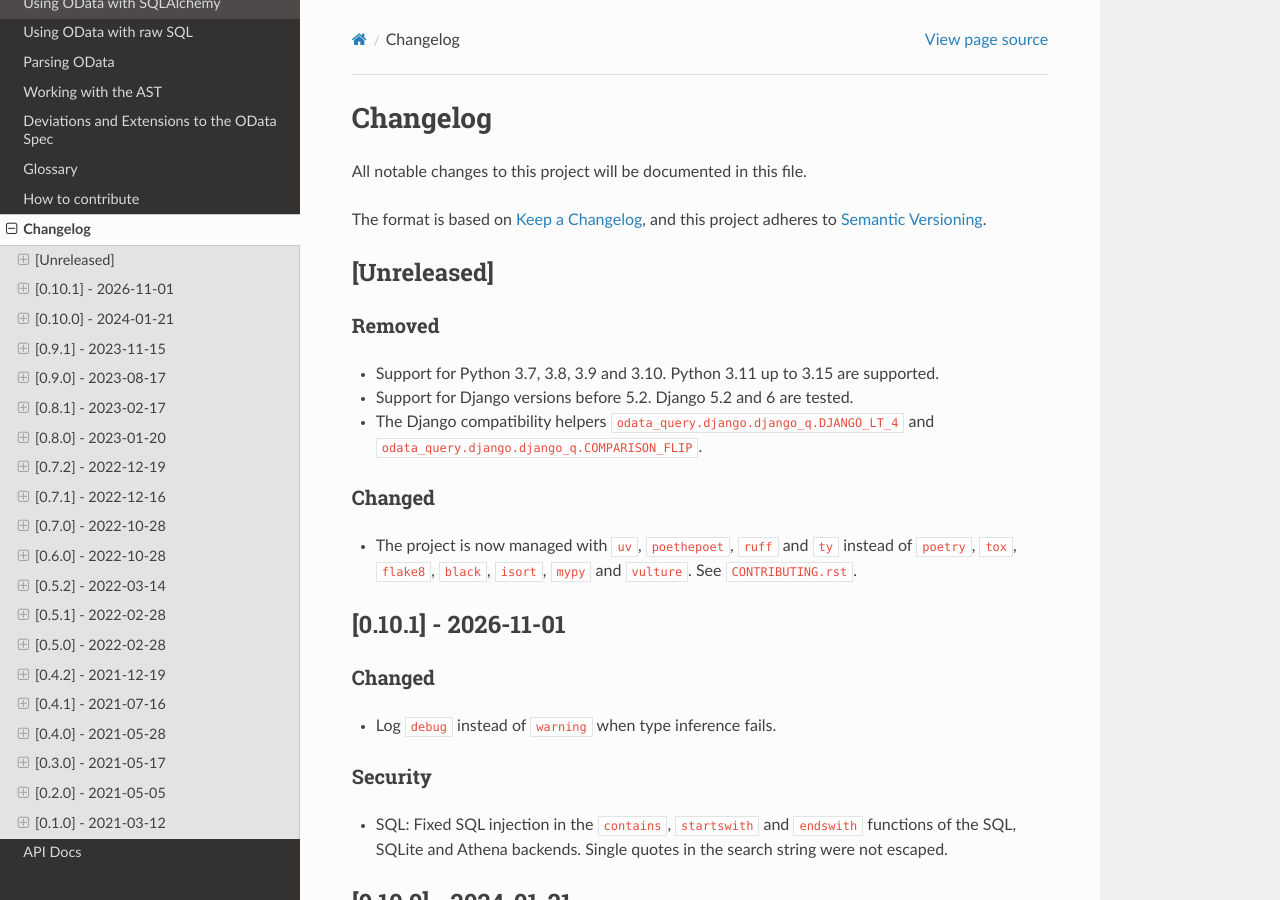
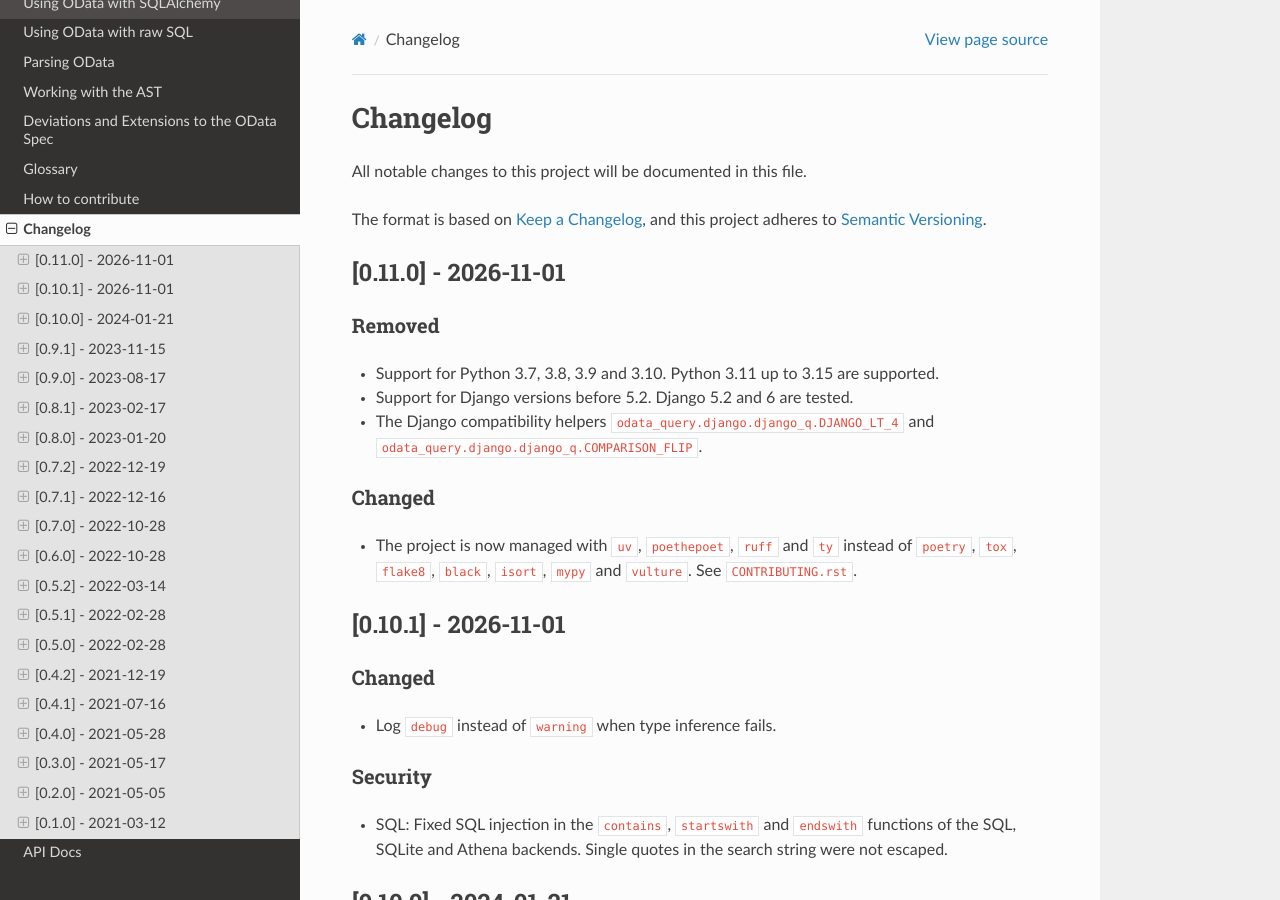
Before and after one commit to gorilla-co/odata-query, a Sphinx documentation site: the page built from docs/source/changelog.rst, in a window 1280 px wide and 900 px high. Built offline with Sphinx 7.4.7 and the Read the Docs theme 3.1.0, drawn with Linux system fonts in a browser that asks for light colours; some of the changed text lies outside the part shown.

Commit message:
Bump version: 0.10.1 → 0.11.0

```diff
--- a/CHANGELOG.rst
+++ b/CHANGELOG.rst
@@ -1,292 +1,294 @@
-
-Changelog
-=========
+###########
+ Changelog
+###########
 
 All notable changes to this project will be documented in this file.
 
-The format is based on `Keep a Changelog <https://keepachangelog.com/en/1.0.0/>`_\ ,
-and this project adheres to `Semantic Versioning <https://semver.org/spec/v2.0.0.html>`_.
+The format is based on `Keep a Changelog <https://keepachangelog.com/en/1.0.0/>`_, and
+this project adheres to `Semantic Versioning <https://semver.org/spec/v2.0.0.html>`_.
 
-[Unreleased]
----------------------
+***********************
+ [0.11.0] - 2026-11-01
+***********************
 
 Removed
-^^^^^^^
+=======
 
-* Support for Python 3.7, 3.8, 3.9 and 3.10. Python 3.11 up to 3.15 are supported.
-* Support for Django versions before 5.2. Django 5.2 and 6 are tested.
-* The Django compatibility helpers ``odata_query.django.django_q.DJANGO_LT_4``
-  and ``odata_query.django.django_q.COMPARISON_FLIP``.
+- Support for Python 3.7, 3.8, 3.9 and 3.10. Python 3.11 up to 3.15 are supported.
+- Support for Django versions before 5.2. Django 5.2 and 6 are tested.
+- The Django compatibility helpers ``odata_query.django.django_q.DJANGO_LT_4`` and
+  ``odata_query.django.django_q.COMPARISON_FLIP``.
 
 Changed
-^^^^^^^
+=======
 
-* The project is now managed with ``uv``, ``poethepoet``, ``ruff`` and ``ty``
-  instead of ``poetry``, ``tox``, ``flake8``, ``black``, ``isort``, ``mypy`` and
-  ``vulture``. See ``CONTRIBUTING.rst``.
+- The project is now managed with ``uv``, ``poethepoet``, ``ruff`` and ``ty`` instead of
+  ``poetry``, ``tox``, ``flake8``, ``black``, ``isort``, ``mypy`` and ``vulture``. See
+  ``CONTRIBUTING.rst``.
 
-
-[0.10.1] - 2026-11-01
----------------------
+***********************
+ [0.10.1] - 2026-11-01
+***********************
 
 Changed
-^^^^^^^
+=======
 
-* Log ``debug`` instead of ``warning`` when type inference fails.
+- Log ``debug`` instead of ``warning`` when type inference fails.
 
 Security
-^^^^^^^^
+========
 
-* SQL: Fixed SQL injection in the ``contains``, ``startswith`` and ``endswith``
-  functions of the SQL, SQLite and Athena backends. Single quotes in the search
-  string were not escaped.
+- SQL: Fixed SQL injection in the ``contains``, ``startswith`` and ``endswith``
+  functions of the SQL, SQLite and Athena backends. Single quotes in the search string
+  were not escaped.
 
-
-[0.10.0] - 2024-01-21
----------------------
+***********************
+ [0.10.0] - 2024-01-21
+***********************
 
 Added
-^^^^^
+=====
 
-* Parser,Django: Added support for geo.{intersects, distance, length} functions.
-* Python 3.11 coverage in test matrix.
-* Parser: Added support for durations specified in years and months.
+- Parser,Django: Added support for geo.{intersects, distance, length} functions.
+- Python 3.11 coverage in test matrix.
+- Parser: Added support for durations specified in years and months.
 
-
-[0.9.1] - 2023-11-15
---------------------
+**********************
+ [0.9.1] - 2023-11-15
+**********************
 
 Fixed
-^^^^^
+=====
 
-* SQL: support function calls on right-hand side of `contains` node.
+- SQL: support function calls on right-hand side of `contains` node.
 
-
-[0.9.0] - 2023-08-17
---------------------
+**********************
+ [0.9.0] - 2023-08-17
+**********************
 
 Fixed
-^^^^^
+=====
 
-* SQLAlchemy functions defined by ``odata_query``
+- SQLAlchemy functions defined by ``odata_query``
 
-    - no longer clash with other functions defined in ``sqlalchemy.func`` with
-       the same name.
-    - inherit cache to prevent SQLAlchemy performance warnings.
+      - no longer clash with other functions defined in ``sqlalchemy.func`` with
+            the same name.
+      - inherit cache to prevent SQLAlchemy performance warnings.
 
-
-[0.8.1] - 2023-02-17
---------------------
+**********************
+ [0.8.1] - 2023-02-17
+**********************
 
 Fixed
-^^^^^
+=====
 
-* SQLAlchemy: Fix detection of pre-existing joins for legacy Query objects.
+- SQLAlchemy: Fix detection of pre-existing joins for legacy Query objects.
 
-
-[0.8.0] - 2023-01-20
---------------------
+**********************
+ [0.8.0] - 2023-01-20
+**********************
 
 Added
-^^^^^
+=====
 
-* SQL: Support for the SQLite dialect.
+- SQL: Support for the SQLite dialect.
 
 Changed
-^^^^^^^
+=======
 
-* SQL: Refactored SQL support
+- SQL: Refactored SQL support
 
-    - The ``AstToSqlVisitor`` now implements basic, standard SQL and functions
-      as a base class for dialects.
-    - The Athena dialect now lives in ``AstToAthenaSqlVisitor``.
+      - The ``AstToSqlVisitor`` now implements basic, standard SQL and functions as a
+        base class for dialects.
+      - The Athena dialect now lives in ``AstToAthenaSqlVisitor``.
 
-
-[0.7.2] - 2022-12-19
---------------------
+**********************
+ [0.7.2] - 2022-12-19
+**********************
 
 Fixed
-^^^^^
+=====
 
-* SQLAlchemy; Return a 1.x ``Query`` if a 1.x ``Query`` is passed in the shorthand.
+- SQLAlchemy; Return a 1.x ``Query`` if a 1.x ``Query`` is passed in the shorthand.
 
-
-[0.7.1] - 2022-12-16
---------------------
+**********************
+ [0.7.1] - 2022-12-16
+**********************
 
 Fixed
-^^^^^
+=====
 
-* SQLAlchemy; Fix accidentally dropped support for 1.x style queries.
+- SQLAlchemy; Fix accidentally dropped support for 1.x style queries.
 
-
-[0.7.0] - 2022-10-28
---------------------
+**********************
+ [0.7.0] - 2022-10-28
+**********************
 
 Added
-^^^^^
+=====
 
-* A new visitor that roundtrips OData AST back to an OData query string.
-* SQLAlchemy: Support for SQLAlchemy Core through a new visitor.
-
+- A new visitor that roundtrips OData AST back to an OData query string.
+- SQLAlchemy: Support for SQLAlchemy Core through a new visitor.
 
 Changed
-^^^^^^^
+=======
 
-* Some lower-level SQLAlchemy related modules have been reorganized to
-  facilitate SQLAlchemy Core support.
+- Some lower-level SQLAlchemy related modules have been reorganized to facilitate
+  SQLAlchemy Core support.
 
-
-[0.6.0] - 2022-10-28
---------------------
+**********************
+ [0.6.0] - 2022-10-28
+**********************
 
 Changed
-^^^^^^^
+=======
 
-* Django; Rework Django query transformer to use Django query nodes more.
-  With the release of Django 4, we can now use ``Lookup``, ``Function``, and other
-  Django query nodes in queries directly instead of relying on the keyworded
-  syntax. For older Django versions, we can still transform those nodes to the
-  keyworded syntax.
-* Deps; Upgraded Sphinx and the ReadTheDocs theme.
-
+- Django; Rework Django query transformer to use Django query nodes more. With the
+  release of Django 4, we can now use ``Lookup``, ``Function``, and other Django query
+  nodes in queries directly instead of relying on the keyworded syntax. For older Django
+  versions, we can still transform those nodes to the keyworded syntax.
+- Deps; Upgraded Sphinx and the ReadTheDocs theme.
 
 Fixed
-^^^^^
+=====
 
-* Django; Support comparisons of boolean funcs to booleans
-  (e.g. ``contains(a, 'b') eq true``)
+- Django; Support comparisons of boolean funcs to booleans (e.g. ``contains(a, 'b') eq
+  true``)
 
-
-[0.5.2] - 2022-03-14
---------------------
+**********************
+ [0.5.2] - 2022-03-14
+**********************
 
 Changed
-^^^^^^^
+=======
 
-* Deps; Upgraded pytest.
+- Deps; Upgraded pytest.
 
 Fixed
-^^^^^
+=====
 
-* SQLAlchemy; Fixed datetime extract functions.
+- SQLAlchemy; Fixed datetime extract functions.
 
-
-[0.5.1] - 2022-02-28
---------------------
+**********************
+ [0.5.1] - 2022-02-28
+**********************
 
 Fixed
-^^^^^
+=====
 
-* QA; Remove ``type:ignore`` from ``grammar.py`` and fix resulting type issues.
+- QA; Remove ``type:ignore`` from ``grammar.py`` and fix resulting type issues.
 
-
-[0.5.0] - 2022-02-28
---------------------
+**********************
+ [0.5.0] - 2022-02-28
+**********************
 
 Added
-^^^^^
+=====
 
-* Parser: Rudimentary OData namespace support.
-* AST: Literal nodes now have a `py_val` getter that returns the closest Python
+- Parser: Rudimentary OData namespace support.
+- AST: Literal nodes now have a `py_val` getter that returns the closest Python
   approximation to the OData value.
-* QA: Added full typing support.
+- QA: Added full typing support.
 
 Changed
-^^^^^^^
+=======
 
-* QA: Upgraded linting libraries.
+- QA: Upgraded linting libraries.
 
-
-[0.4.2] - 2021-12-19
---------------------
+**********************
+ [0.4.2] - 2021-12-19
+**********************
 
 Added
-^^^^^
+=====
 
-* Docs: Include contribution guidelines and changelog in the main documentation.
+- Docs: Include contribution guidelines and changelog in the main documentation.
 
 Changed
-^^^^^^^
+=======
 
-* Docs: Use ReStructuredText instead of markdown where possible, for easier
-  interaction with Sphinx.
+- Docs: Use ReStructuredText instead of markdown where possible, for easier interaction
+  with Sphinx.
 
 Removed
-^^^^^^^
+=======
 
-* Docs: Removed the ``Myst`` dependency as we're no longer mixing markdown into
-  our docs.
-* Dev: Removed the ``moto`` and ``Faker`` dependencies as they weren't used.
+- Docs: Removed the ``Myst`` dependency as we're no longer mixing markdown into our
+  docs.
+- Dev: Removed the ``moto`` and ``Faker`` dependencies as they weren't used.
 
-[0.4.1] - 2021-07-16
---------------------
+**********************
+ [0.4.1] - 2021-07-16
+**********************
 
 Added
-^^^^^
+=====
 
-* Added shorthands for the most common use cases: Applying an OData filter
-  straight to a Django QuerySet or SQLAlchemy query.
+- Added shorthands for the most common use cases: Applying an OData filter straight to a
+  Django QuerySet or SQLAlchemy query.
 
 Fixed
-^^^^^
+=====
 
-* Cleared warnings produced in SLY by wrong regex flag placement.
+- Cleared warnings produced in SLY by wrong regex flag placement.
 
-[0.4.0] - 2021-05-28
---------------------
+**********************
+ [0.4.0] - 2021-05-28
+**********************
 
 Changed
-^^^^^^^
+=======
 
-* Raise a new ``InvalidFieldException`` if a field in a query doesn't exist.
+- Raise a new ``InvalidFieldException`` if a field in a query doesn't exist.
 
 Fixed
-^^^^^
+=====
 
-* Allow ``AliasRewriter`` to recurse into ``Attribute`` nodes, in order to replace
-  nodes in the ``Attribute``\ 's ownership chain.
+- Allow ``AliasRewriter`` to recurse into ``Attribute`` nodes, in order to replace nodes
+  in the ``Attribute``'s ownership chain.
 
-[0.3.0] - 2021-05-17
---------------------
+**********************
+ [0.3.0] - 2021-05-17
+**********************
 
 Added
-^^^^^
+=====
 
-* Added ``NodeTransformers``\ , which are like ``NodeVisitors`` but replace visited
-  nodes with the returned value.
-* Initial API documentation.
+- Added ``NodeTransformers``, which are like ``NodeVisitors`` but replace visited nodes
+  with the returned value.
+- Initial API documentation.
 
 Changed
-^^^^^^^
+=======
 
-* The AstTo{ORMQuery} visitors for SQLAlchemy and Django now have the same
-  interface.
-* AstToDjangoQVisitor now builds subqueries for ``any()/all()`` itself, instead
-  of relying on ``SubQueryToken``\ s and a seperate visitor.
-* Made all AST Nodes ``frozen`` (read-only), so they can be hashed.
-* Replaced ``field_mapping`` on the ORM visitors with a more general
-  ``AliasRewriter`` based on the new ``NodeTransformers``.
-* Refactored ``IdentifierStripper`` to use the new ``NodeTransformers``.
+- The AstTo{ORMQuery} visitors for SQLAlchemy and Django now have the same interface.
+- AstToDjangoQVisitor now builds subqueries for ``any()/all()`` itself, instead of
+  relying on ``SubQueryToken``\ s and a seperate visitor.
+- Made all AST Nodes ``frozen`` (read-only), so they can be hashed.
+- Replaced ``field_mapping`` on the ORM visitors with a more general ``AliasRewriter``
+  based on the new ``NodeTransformers``.
+- Refactored ``IdentifierStripper`` to use the new ``NodeTransformers``.
 
-[0.2.0] - 2021-05-05
---------------------
+**********************
+ [0.2.0] - 2021-05-05
+**********************
 
 Added
-^^^^^
+=====
 
-* Transform OData queries to SQLAlchemy expressions with the new
+- Transform OData queries to SQLAlchemy expressions with the new
   AstToSqlAlchemyClauseVisitor.
 
 Changed
-^^^^^^^
+=======
 
-* Don't write a debugfile for the parser by default.
+- Don't write a debugfile for the parser by default.
 
-[0.1.0] - 2021-03-12
---------------------
+**********************
+ [0.1.0] - 2021-03-12
+**********************
 
 Added
-^^^^^
+=====
 
-* Initial split to seperate package.
+- Initial split to seperate package.
--- a/docs/source/conf.py
+++ b/docs/source/conf.py
@@ -22,7 +22,7 @@ copyright = "2021, Gorillini NV"
 author = "Oliver Hofkens"
 
 # The full version, including alpha/beta/rc tags
-release = "0.10.1"
+release = "0.11.0"
 
 
 # -- General configuration ---------------------------------------------------
--- a/odata_query/__init__.py
+++ b/odata_query/__init__.py
@@ -1 +1 @@
-__version__ = "0.10.1"
+__version__ = "0.11.0"
--- a/pyproject.toml
+++ b/pyproject.toml
@@ -1,6 +1,6 @@
 [project]
 name = "odata-query"
-version = "0.10.1"
+version = "0.11.0"
 description = "An OData query parser and transpiler."
 readme = "README.rst"
 license = "MIT"
```
Also changed, not shown: .bumpversion.cfg, 2 other files.
